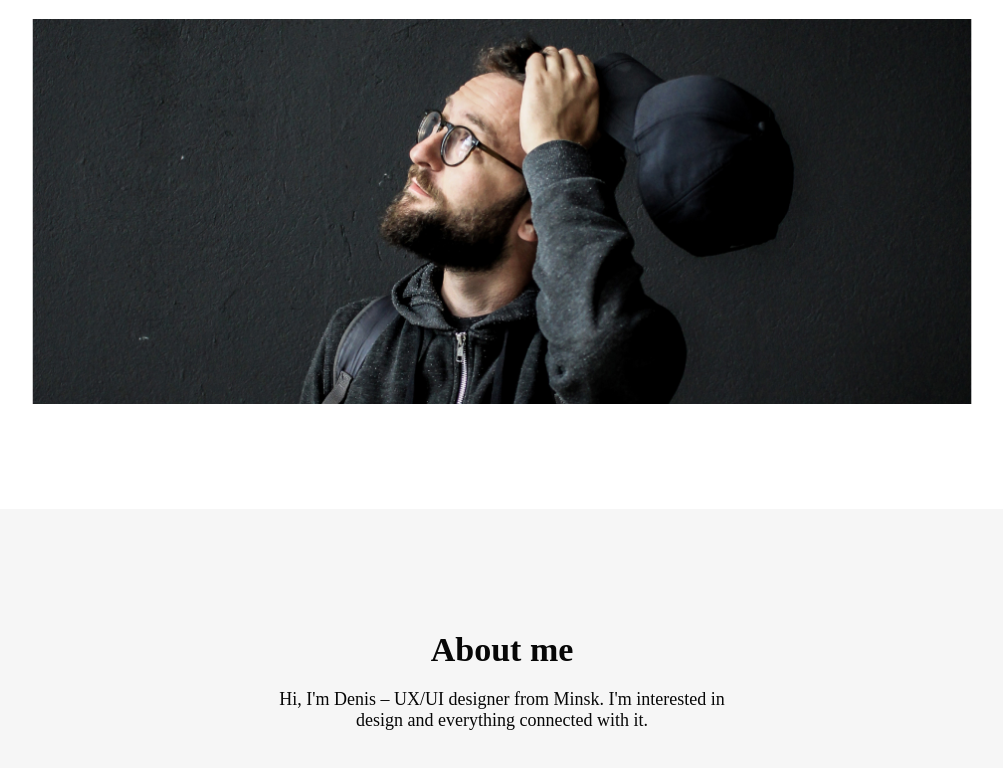
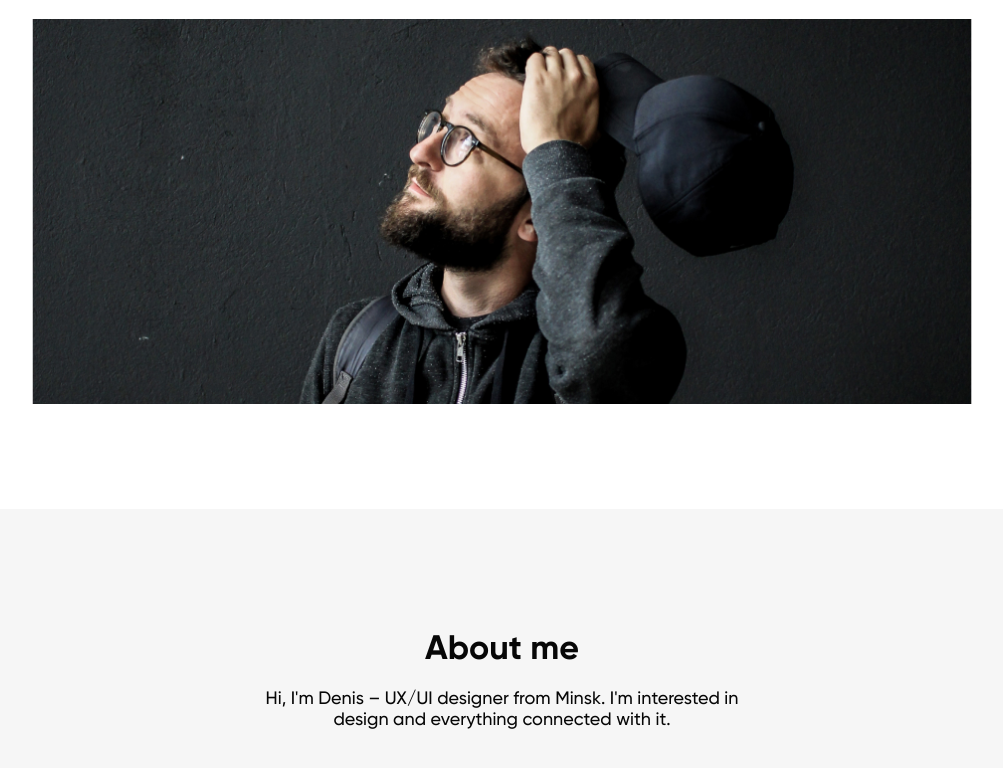
Before and after one commit to Dzianis-sh/project-DN, a plain HTML site: page index.html in a window 1280 px wide. Shown: the part 257-1025 px from the top of the page, without its empty margins (138-1141 px from the left). Drawn offline with Linux system fonts and the light colour scheme; the site is published under a folder, as on GitHub Pages, so addresses that start at the root find nothing.

Commit message:
fix fonts path

```diff
--- a/css/style.css
+++ b/css/style.css
@@ -86,28 +86,28 @@ h1 {
 @font-face {
   font-family: "Gilroy-Reg";
   font-weight: normal;
-  src: url("/fonts/Gilroy-Regular.ttf") format("ttf");
-  src: url("/fonts/Gilroy-Regular.eot") format("eot");
-  src: url("/fonts/Gilroy-Regular.woff") format("woff");
-  src: url("/fonts/Gilroy-Regular.woff2") format("woff2");
+  src: url("../fonts/Gilroy-Regular.ttf") format("ttf");
+  src: url("../fonts/Gilroy-Regular.eot") format("eot");
+  src: url("../fonts/Gilroy-Regular.woff") format("woff");
+  src: url("../fonts/Gilroy-Regular.woff2") format("woff2");
 }
 
 @font-face {
   font-family: "Gilroy-Medium";
   font-weight: 500;
-  src: url("/fonts/Gilroy-Medium.ttf") format("ttf");
-  src: url("/fonts/Gilroy-Medium.eot") format("eot");
-  src: url("/fonts/Gilroy-Medium.woff") format("woff");
-  src: url("/fonts/Gilroy-Medium.woff2") format("woff2");
+  src: url("../fonts/Gilroy-Medium.ttf") format("ttf");
+  src: url("../fonts/Gilroy-Medium.eot") format("eot");
+  src: url("../fonts/Gilroy-Medium.woff") format("woff");
+  src: url("../fonts/Gilroy-Medium.woff2") format("woff2");
 }
 
 @font-face {
   font-family: "Gilroy-Bold";
   font-weight: bold;
-  src: url("/fonts/Gilroy-Bold.ttf") format("ttf");
-  src: url("/fonts/Gilroy-Bold.eot") format("eot");
-  src: url("/fonts/Gilroy-Bold.woff") format("woff");
-  src: url("/fonts/Gilroy-Bold.woff2") format("woff2");
+  src: url("../fonts/Gilroy-Bold.ttf") format("ttf");
+  src: url("../fonts/Gilroy-Bold.eot") format("eot");
+  src: url("../fonts/Gilroy-Bold.woff") format("woff");
+  src: url("../fonts/Gilroy-Bold.woff2") format("woff2");
 }
 
 body {
```
